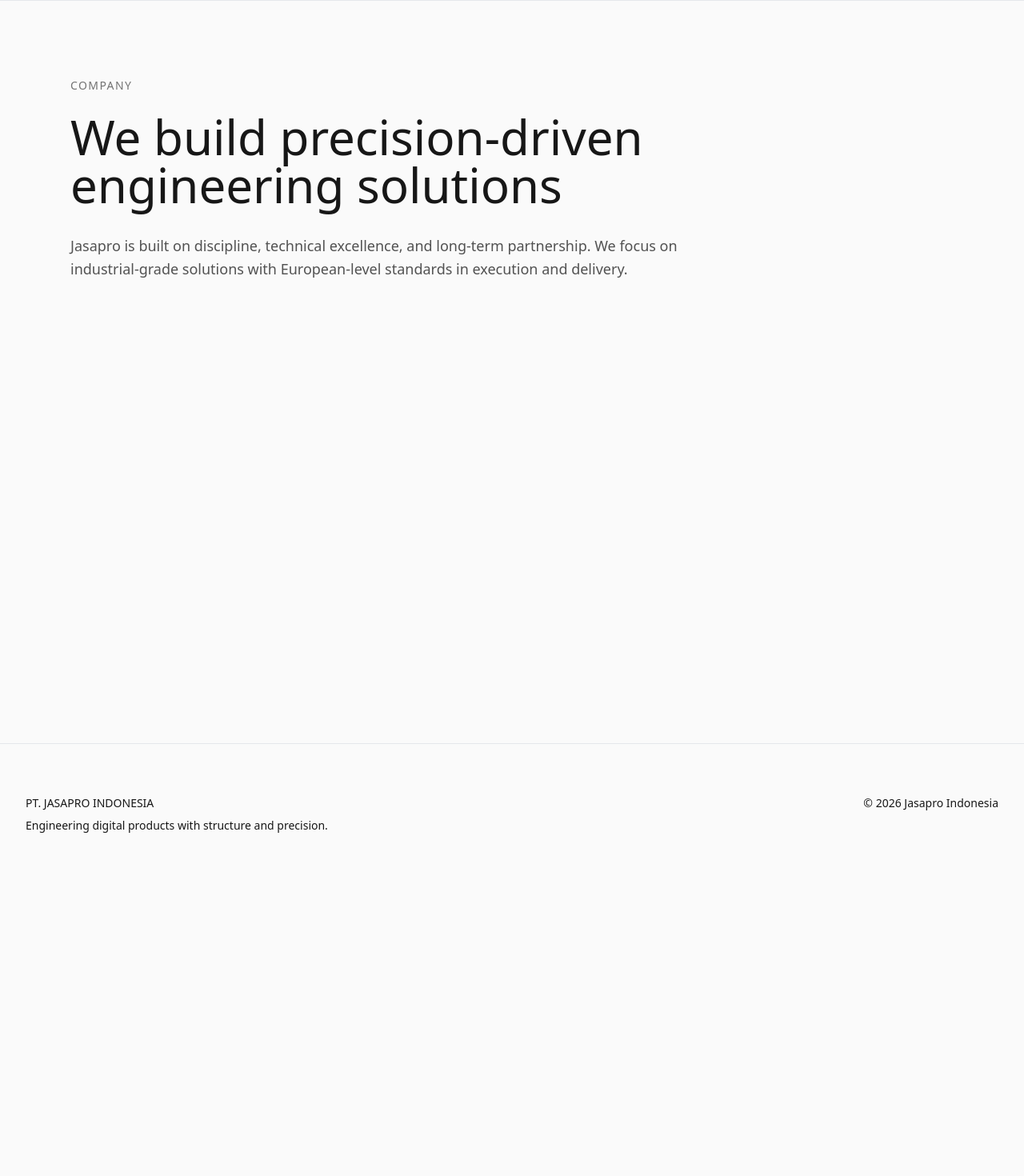
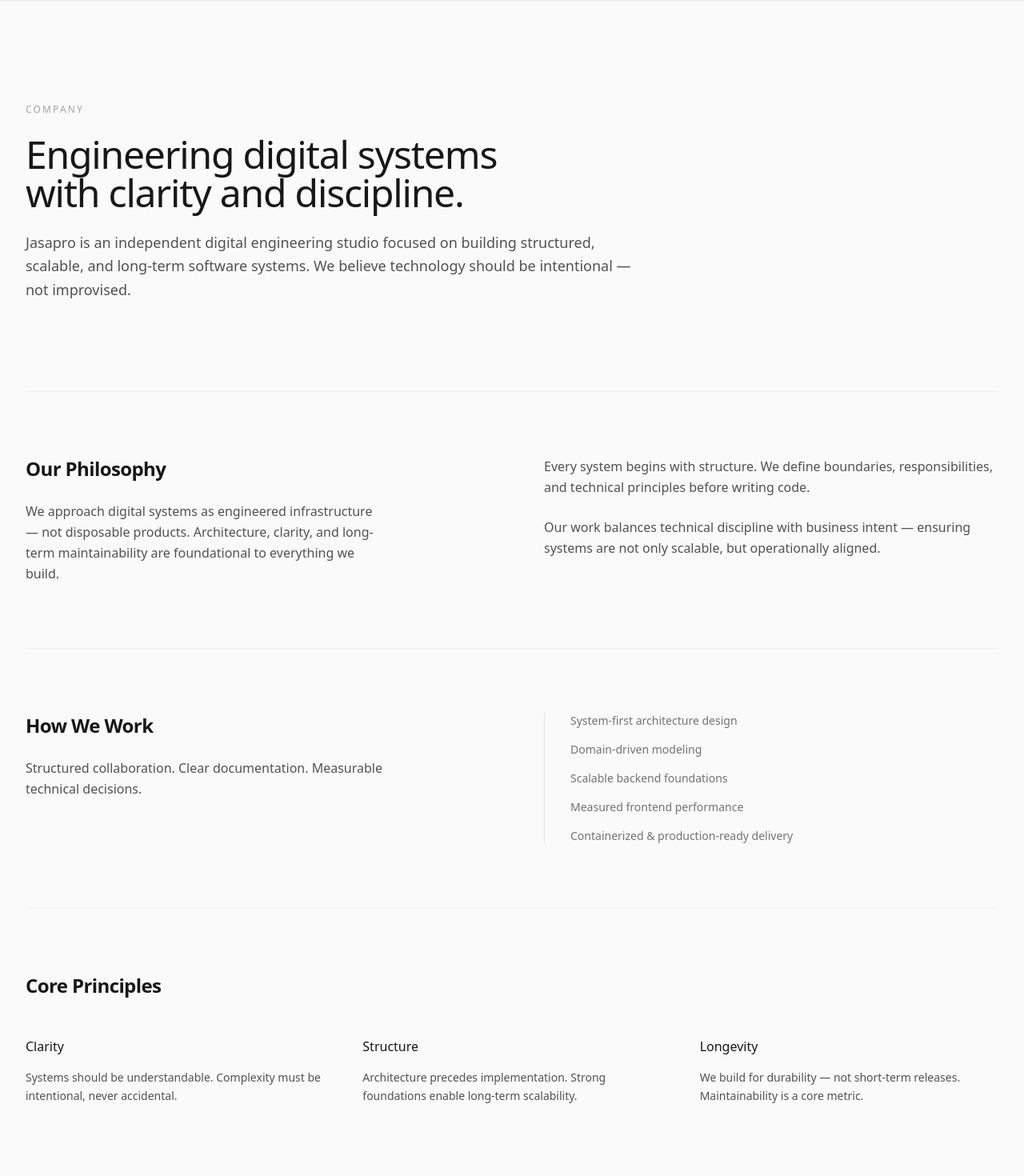
Before and after one commit to chrisimbolon/jasapro-web, a React (Vite) app: page /company in a window 1280 px wide. Shown: the part 80-1550 px from the top of the page at 80% size. Before the commit the page ends 1186 px from the top, so only its background shows below. Built offline with nearby package versions, Linux system fonts and the light colour scheme.

Commit message:
feat: update Company section

```diff
--- a/src/pages/Company.tsx
+++ b/src/pages/Company.tsx
@@ -1,26 +1,109 @@
 export default function Company() {
   return (
-    <section className="min-h-screen bg-neutral-50 text-neutral-900">
-      <div className="max-w-6xl mx-auto px-6 py-24">
-        <div className="max-w-3xl">
-          <p className="uppercase tracking-widest text-sm text-neutral-500 mb-6">
+    <main className="py-32">
+      <div className="container">
+
+        {/* Header */}
+        <div className="max-w-3xl mb-28">
+          <p className="text-xs tracking-[0.18em] uppercase text-neutral-400 mb-6">
             Company
           </p>
 
-          <h1 className="text-4xl md:text-6xl font-light leading-tight mb-8">
-            We build precision-driven
-            <span className="block font-normal">
-              engineering solutions
-            </span>
+          <h1 className="text-4xl md:text-5xl font-display leading-tight tracking-tight mb-6">
+            Engineering digital systems
+            <br />
+            with clarity and discipline.
           </h1>
 
           <p className="text-lg text-neutral-600 leading-relaxed">
-            Jasapro is built on discipline, technical excellence, and
-            long-term partnership. We focus on industrial-grade solutions
-            with European-level standards in execution and delivery.
+            Jasapro is an independent digital engineering studio focused on
+            building structured, scalable, and long-term software systems.
+            We believe technology should be intentional — not improvised.
           </p>
         </div>
+
+        {/* Philosophy Section */}
+        <section className="grid md:grid-cols-2 gap-20 py-20 border-t border-neutral-200/60">
+          <div>
+            <h2 className="text-2xl font-semibold tracking-tight mb-6">
+              Our Philosophy
+            </h2>
+
+            <p className="text-neutral-600 leading-relaxed max-w-md">
+              We approach digital systems as engineered infrastructure —
+              not disposable products. Architecture, clarity, and long-term
+              maintainability are foundational to everything we build.
+            </p>
+          </div>
+
+          <div className="text-neutral-600 leading-relaxed space-y-6">
+            <p>
+              Every system begins with structure. We define boundaries,
+              responsibilities, and technical principles before writing code.
+            </p>
+            <p>
+              Our work balances technical discipline with business intent —
+              ensuring systems are not only scalable, but operationally aligned.
+            </p>
+          </div>
+        </section>
+
+        {/* Approach Section */}
+        <section className="grid md:grid-cols-2 gap-20 py-20 border-t border-neutral-200/60">
+          <div>
+            <h2 className="text-2xl font-semibold tracking-tight mb-6">
+              How We Work
+            </h2>
+
+            <p className="text-neutral-600 leading-relaxed max-w-md">
+              Structured collaboration. Clear documentation.
+              Measurable technical decisions.
+            </p>
+          </div>
+
+          <div className="text-neutral-500 text-sm space-y-4 border-l border-neutral-200 pl-8">
+            <p>System-first architecture design</p>
+            <p>Domain-driven modeling</p>
+            <p>Scalable backend foundations</p>
+            <p>Measured frontend performance</p>
+            <p>Containerized & production-ready delivery</p>
+          </div>
+        </section>
+
+        {/* Principles Section */}
+        <section className="py-20 border-t border-neutral-200/60">
+          <h2 className="text-2xl font-semibold tracking-tight mb-12">
+            Core Principles
+          </h2>
+
+          <div className="grid md:grid-cols-3 gap-12">
+            <div>
+              <h3 className="font-medium mb-4">Clarity</h3>
+              <p className="text-neutral-600 text-sm leading-relaxed">
+                Systems should be understandable. Complexity must be intentional,
+                never accidental.
+              </p>
+            </div>
+
+            <div>
+              <h3 className="font-medium mb-4">Structure</h3>
+              <p className="text-neutral-600 text-sm leading-relaxed">
+                Architecture precedes implementation. Strong foundations enable
+                long-term scalability.
+              </p>
+            </div>
+
+            <div>
+              <h3 className="font-medium mb-4">Longevity</h3>
+              <p className="text-neutral-600 text-sm leading-relaxed">
+                We build for durability — not short-term releases.
+                Maintainability is a core metric.
+              </p>
+            </div>
+          </div>
+        </section>
+
       </div>
-    </section>
-  );
+    </main>
+  )
 }
```
